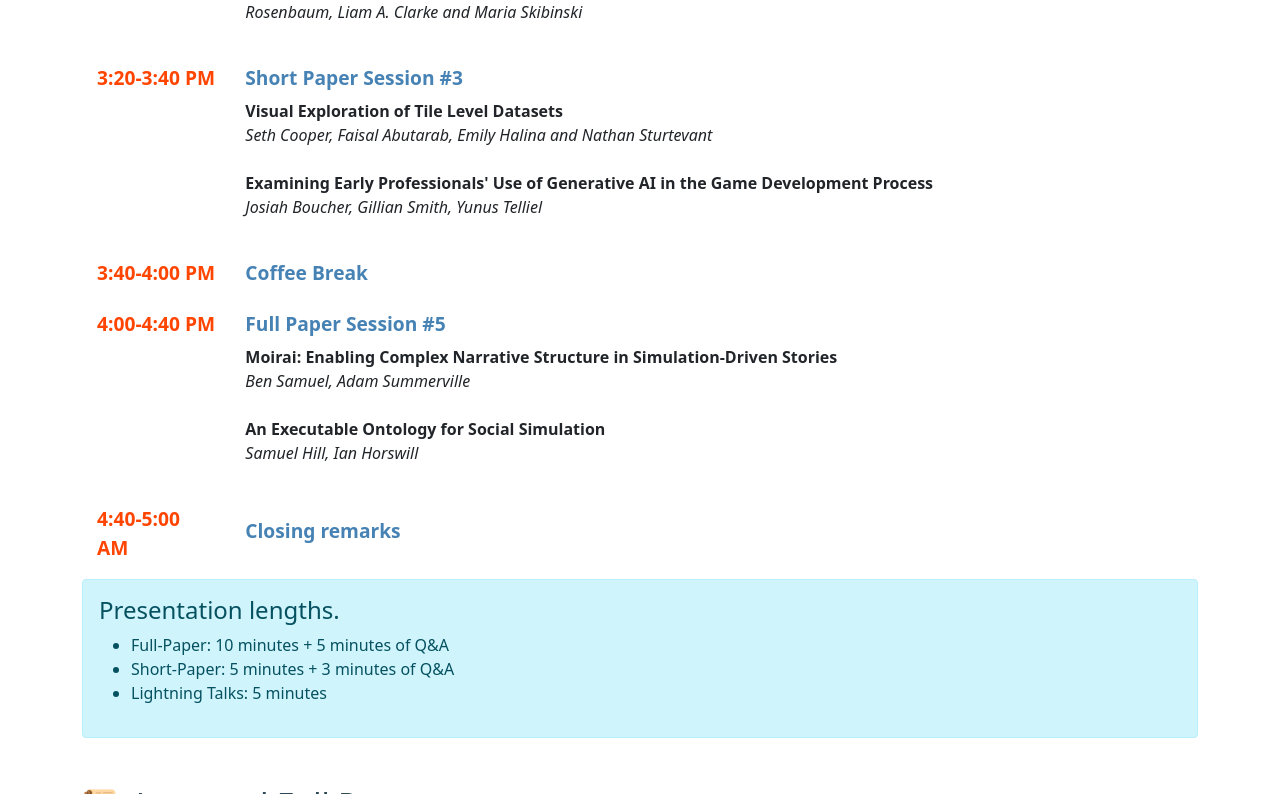
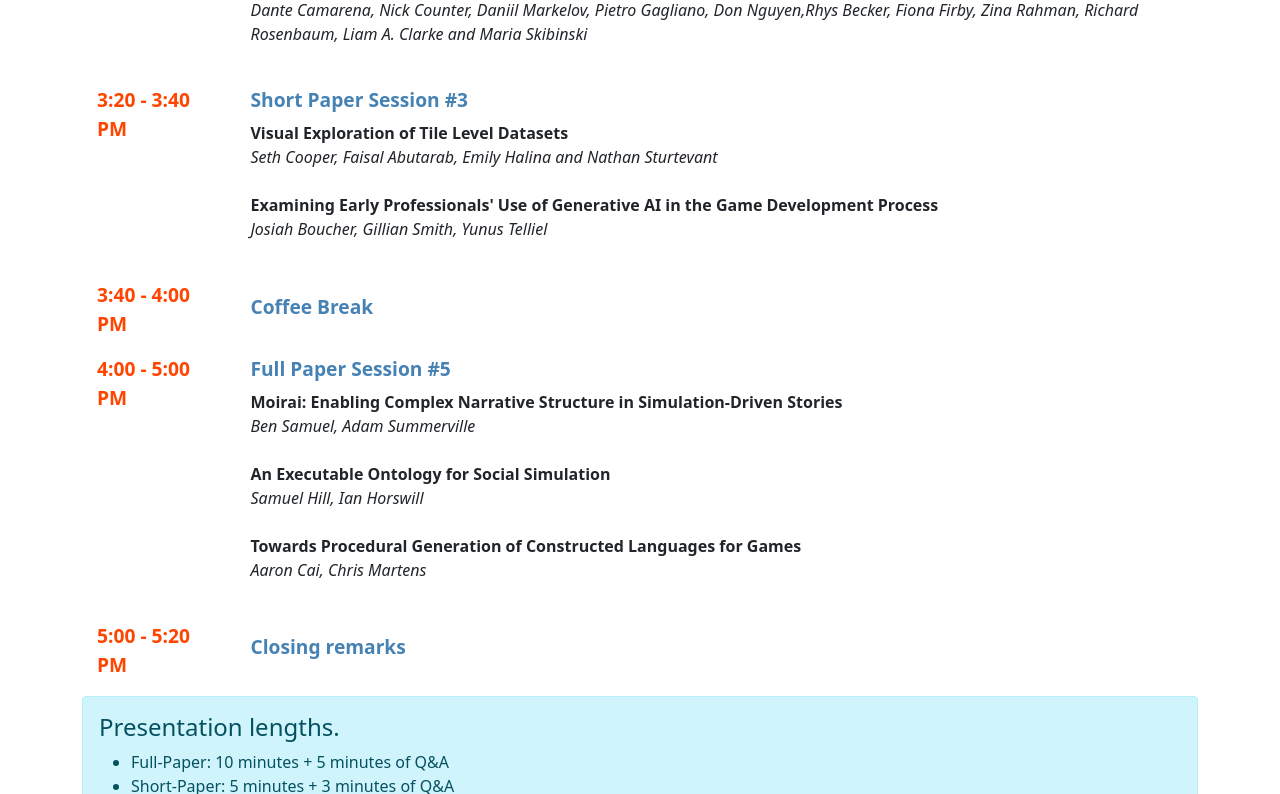
Before and after one commit to aiide-exag/aiide-exag.github.io, a Next.js app: page /schedule in a window 1280 px wide. Shown: the part 2006-2800 px from the top of the page. Built offline with nearby package versions, Linux system fonts and the light colour scheme.

Commit message:
schedule fix

```diff
--- a/src/pages/schedule.tsx
+++ b/src/pages/schedule.tsx
@@ -18,7 +18,7 @@ const SchedulePage = () => {
                 <table className="program-schedule">
                     <tbody>
                         <tr>
-                            <td className="schedule-time">9:00-9:30 AM</td>
+                            <td className="schedule-time">9:00 - 9:30 AM</td>
                             <td>
                                 <div className="schedule-section-title">
                                     Opening remarks
@@ -26,7 +26,7 @@ const SchedulePage = () => {
                             </td>
                         </tr>
                         <tr>
-                            <td className="schedule-time">9:30-10:30 AM</td>
+                            <td className="schedule-time">9:30 - 10:30 AM</td>
                             <td>
                                 <div className="schedule-section-title">
                                     Full Paper Session #1
@@ -66,7 +66,7 @@ const SchedulePage = () => {
                             </td>
                         </tr>
                         <tr>
-                            <td className="schedule-time">10:30-11:00 AM</td>
+                            <td className="schedule-time">10:30 - 11:00 AM</td>
                             <td>
                                 <div className="schedule-section-title">
                                     Coffee Break
@@ -74,7 +74,7 @@ const SchedulePage = () => {
                             </td>
                         </tr>
                         <tr>
-                            <td className="schedule-time">11:00-11:40 PM</td>
+                            <td className="schedule-time">11:00 - 11:40 PM</td>
                             <td>
                                 <div className="schedule-section-title">
                                     Full Paper Session #2
@@ -102,7 +102,7 @@ const SchedulePage = () => {
                         </tr>
 
                         <tr>
-                            <td className="schedule-time">11:40-12:00 PM</td>
+                            <td className="schedule-time">11:40 - 12:00 PM</td>
                             <td>
                                 <div className="schedule-section-title">
                                     Short Paper Session #1
@@ -129,7 +129,7 @@ const SchedulePage = () => {
                             </td>
                         </tr>
                         <tr>
-                            <td className="schedule-time">12:00-1:30 PM</td>
+                            <td className="schedule-time">12:00 - 1:30 PM</td>
                             <td>
                                 <div className="schedule-section-title">
                                     Lunch <small>(Attendees on own)</small>
@@ -137,7 +137,7 @@ const SchedulePage = () => {
                             </td>
                         </tr>
                         <tr>
-                            <td className="schedule-time">1:30-2:10 PM</td>
+                            <td className="schedule-time">1:30 - 2:10 PM</td>
                             <td>
                                 <div className="schedule-section-title">
                                     Full Paper Session #3
@@ -164,7 +164,7 @@ const SchedulePage = () => {
                             </td>
                         </tr>
                         <tr>
-                            <td className="schedule-time">2:10-2:20 PM</td>
+                            <td className="schedule-time">2:10 - 2:20 PM</td>
                             <td>
                                 <div className="schedule-section-title">
                                     Short Paper Session #2
@@ -181,7 +181,7 @@ const SchedulePage = () => {
                             </td>
                         </tr>
                         <tr>
-                            <td className="schedule-time">2:20-2:25 PM</td>
+                            <td className="schedule-time">2:20 - 2:25 PM</td>
                             <td>
                                 <div className="schedule-section-title">
                                     Lightning Talk Session
@@ -198,7 +198,7 @@ const SchedulePage = () => {
                         </tr>
 
                         <tr>
-                            <td className="schedule-time">2:25-3:00 PM</td>
+                            <td className="schedule-time">2:25 - 3:00 PM</td>
                             <td>
                                 <div className="schedule-section-title">
                                     Coffee Break
@@ -206,7 +206,7 @@ const SchedulePage = () => {
                             </td>
                         </tr>
                         <tr>
-                            <td className="schedule-time">3:00-3:20 PM</td>
+                            <td className="schedule-time">3:00 - 3:20 PM</td>
                             <td>
                                 <div className="schedule-section-title">
                                     Full Paper Session #4
@@ -229,7 +229,7 @@ const SchedulePage = () => {
                         </tr>
 
                         <tr>
-                            <td className="schedule-time">3:20-3:40 PM</td>
+                            <td className="schedule-time">3:20 - 3:40 PM</td>
                             <td>
                                 <div className="schedule-section-title">
                                     Short Paper Session #3
@@ -259,7 +259,7 @@ const SchedulePage = () => {
                         </tr>
 
                         <tr>
-                            <td className="schedule-time">3:40-4:00 PM</td>
+                            <td className="schedule-time">3:40 - 4:00 PM</td>
                             <td>
                                 <div className="schedule-section-title">
                                     Coffee Break
@@ -267,7 +267,7 @@ const SchedulePage = () => {
                             </td>
                         </tr>
                         <tr>
-                            <td className="schedule-time">4:00-4:40 PM</td>
+                            <td className="schedule-time">4:00 - 5:00 PM</td>
                             <td>
                                 <div className="schedule-section-title">
                                     Full Paper Session #5
@@ -290,10 +290,19 @@ const SchedulePage = () => {
                                         Samuel Hill, Ian Horswill
                                     </div>
                                 </div>
+                                <div className="presentation">
+                                    <div className="presentation-title">
+                                        Towards Procedural Generation of
+                                        Constructed Languages for Games
+                                    </div>
+                                    <div className="presentation-speaker">
+                                        Aaron Cai, Chris Martens
+                                    </div>
+                                </div>
                             </td>
                         </tr>
                         <tr>
-                            <td className="schedule-time">4:40-5:00 AM</td>
+                            <td className="schedule-time">5:00 - 5:20 PM</td>
                             <td>
                                 <div className="schedule-section-title">
                                     Closing remarks
```
